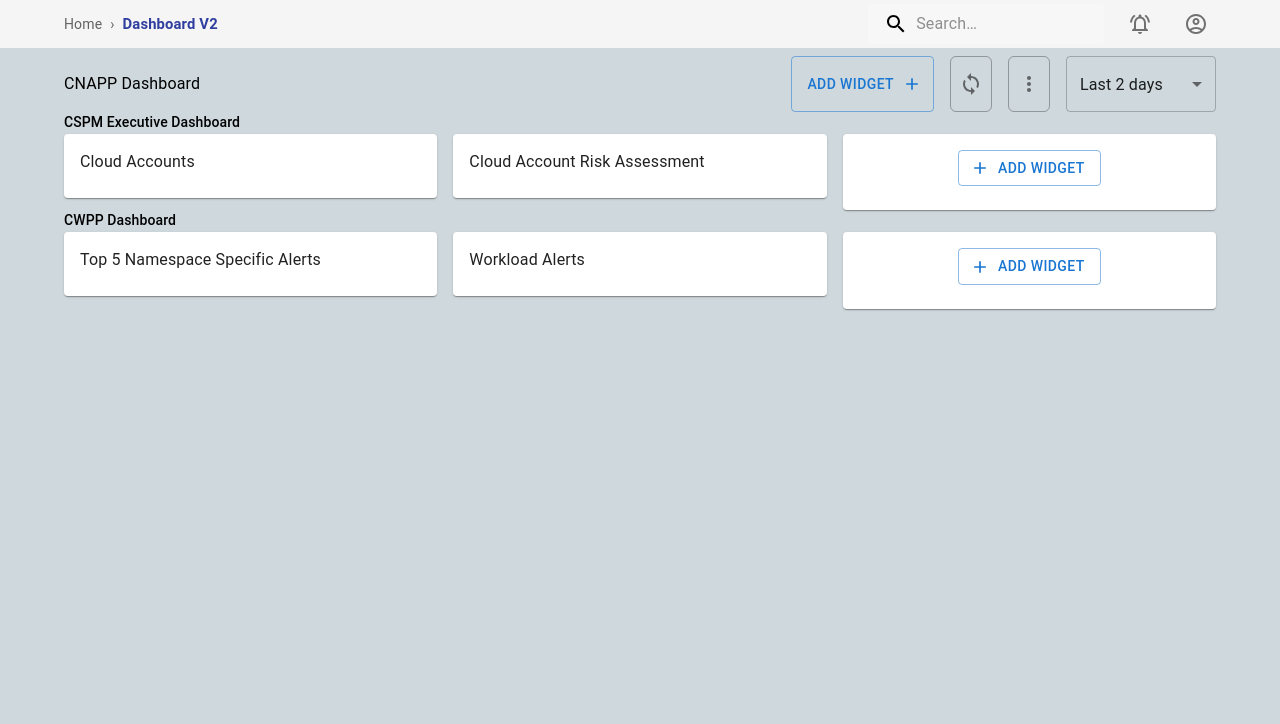
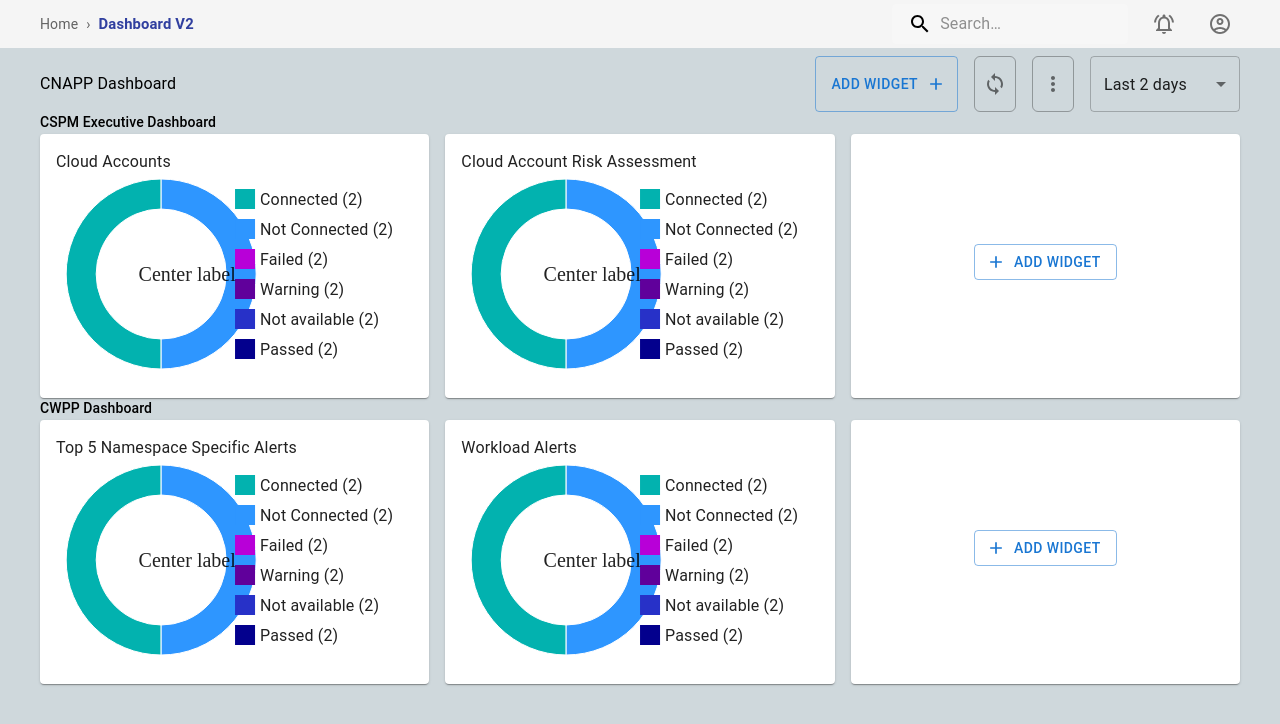
Before and after one commit to kapex-coder/CNAPP-Dashboard, a React (Vite) app: page / in a window 1280 px wide. Shown: the top 724 px of the page. Built offline with nearby package versions, Linux system fonts and the light colour scheme.

Commit message:
Added: CspmPieChart

```diff
--- a/package.json
+++ b/package.json
@@ -14,8 +14,11 @@
     "@emotion/styled": "^11.13.0",
     "@mui/icons-material": "^5.16.7",
     "@mui/material": "^5.16.7",
+    "@mui/x-charts": "^7.13.0",
     "@reduxjs/toolkit": "^2.2.7",
+    "chart.js": "^4.4.3",
     "react": "^18.3.1",
+    "react-chartjs-2": "^5.2.0",
     "react-dom": "^18.3.1",
     "react-redux": "^9.1.2"
   },
--- /dev/null
+++ b/src/components/Charts/CspmPieChart.jsx
@@ -0,0 +1,47 @@
+import * as React from "react";
+import { PieChart } from "@mui/x-charts/PieChart";
+import { useDrawingArea } from "@mui/x-charts/hooks";
+import { styled } from "@mui/material/styles";
+
+const size = {
+  height: 150,
+};
+
+const StyledText = styled("text")(({ theme }) => ({
+  fill: theme.palette.text.primary,
+  textAnchor: "middle",
+  dominantBaseline: "central",
+  fontSize: 20,
+}));
+
+function PieCenterLabel({ children }) {
+  const { width, height, left, top } = useDrawingArea();
+  return (
+    <StyledText
+      x={left + width / 2}
+      y={top + height / 2}>
+      {children}
+    </StyledText>
+  );
+}
+
+export default function PieChartWithCenterLabel() {
+  const data = [
+    { value: 2, label: "Connected (2)" },
+    { value: 2, label: "Not Connected (2)" },
+    { value: 0, label: "Failed (2)" },
+    { value: 0, label: "Warning (2)" },
+    { value: 0, label: "Not available (2)" },
+    { value: 0, label: "Passed (2)" },
+  ];
+
+  return (
+    <PieChart
+      series={[{ data, innerRadius: 65, startAngle: -180, endAngle: 360, cx: 100 }]}
+      sx={{ justifyContent: "space-between" }}
+      height={200}
+      >
+      <PieCenterLabel>Center label</PieCenterLabel>
+    </PieChart>
+  );
+}
--- a/src/components/Dashboard/Category/index.jsx
+++ b/src/components/Dashboard/Category/index.jsx
@@ -51,12 +51,13 @@ export default function Category() {
                 xs={12}
                 sm={6}
                 md={4}>
-                <Card>
+                <Card sx={{ height: "100%" }}>
                   <CardContent
                     sx={{
                       display: "flex",
                       alignItems: "center",
                       justifyContent: "center",
+                      height: "100%",
                     }}>
                     <Button
                       variant="outlined"
--- a/src/components/Dashboard/Widget/index.jsx
+++ b/src/components/Dashboard/Widget/index.jsx
@@ -2,15 +2,17 @@
 import Card from "@mui/material/Card";
 import CardContent from "@mui/material/CardContent";
 import Typography from "@mui/material/Typography";
+import CspmPieChart from "../../Charts/CspmPieChart";
 
 export default function Widget({widget}) {
   return (
     <>
-      <Card>
+      <Card sx={{height: "100%"}}>
         <CardContent>
           <Typography>
             {widget.title}
           </Typography>
+          <CspmPieChart />
         </CardContent>
       </Card>
     </>
--- a/src/components/Dashboard/index.jsx
+++ b/src/components/Dashboard/index.jsx
@@ -37,7 +37,7 @@ export default function Dashboard() {
   return (
     <>
       <Box sx={{ padding: "0.5rem 1rem" }}>
-        <Container>
+        <Container maxWidth={false}>
           <Box
             sx={{
               display: "flex",
--- a/src/components/Navigation/index.jsx
+++ b/src/components/Navigation/index.jsx
@@ -81,6 +81,7 @@ export default function Navigation() {
       sx={{ padding: "0.25rem 1rem", backgroundColor: grey["A100"] }}>
       <Container
         component="nav"
+        maxWidth={false}
         sx={{
           display: "flex",
           alignItems: "center",
```
Also changed, not shown: 1 other file (tests, documents, lock files or other folders).
